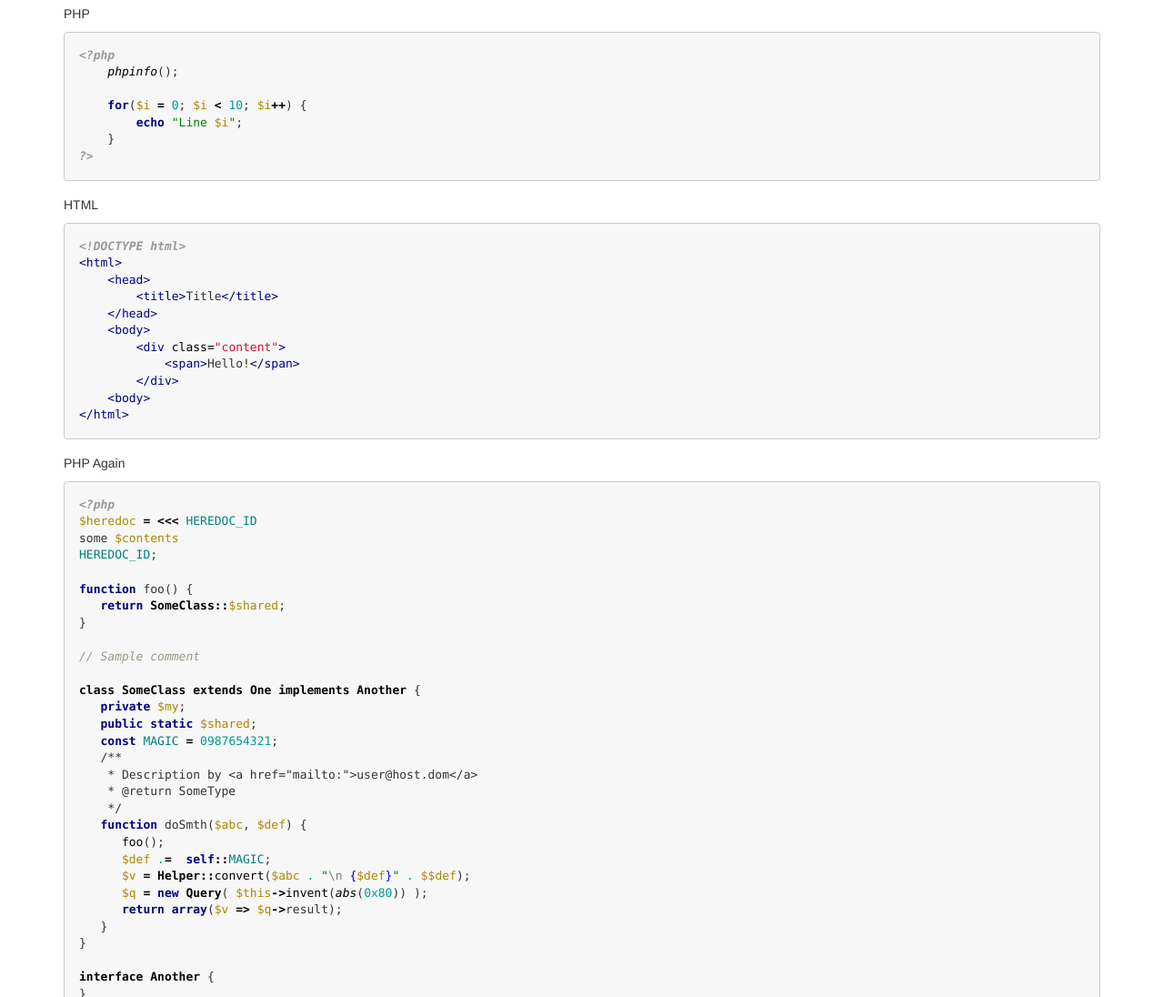
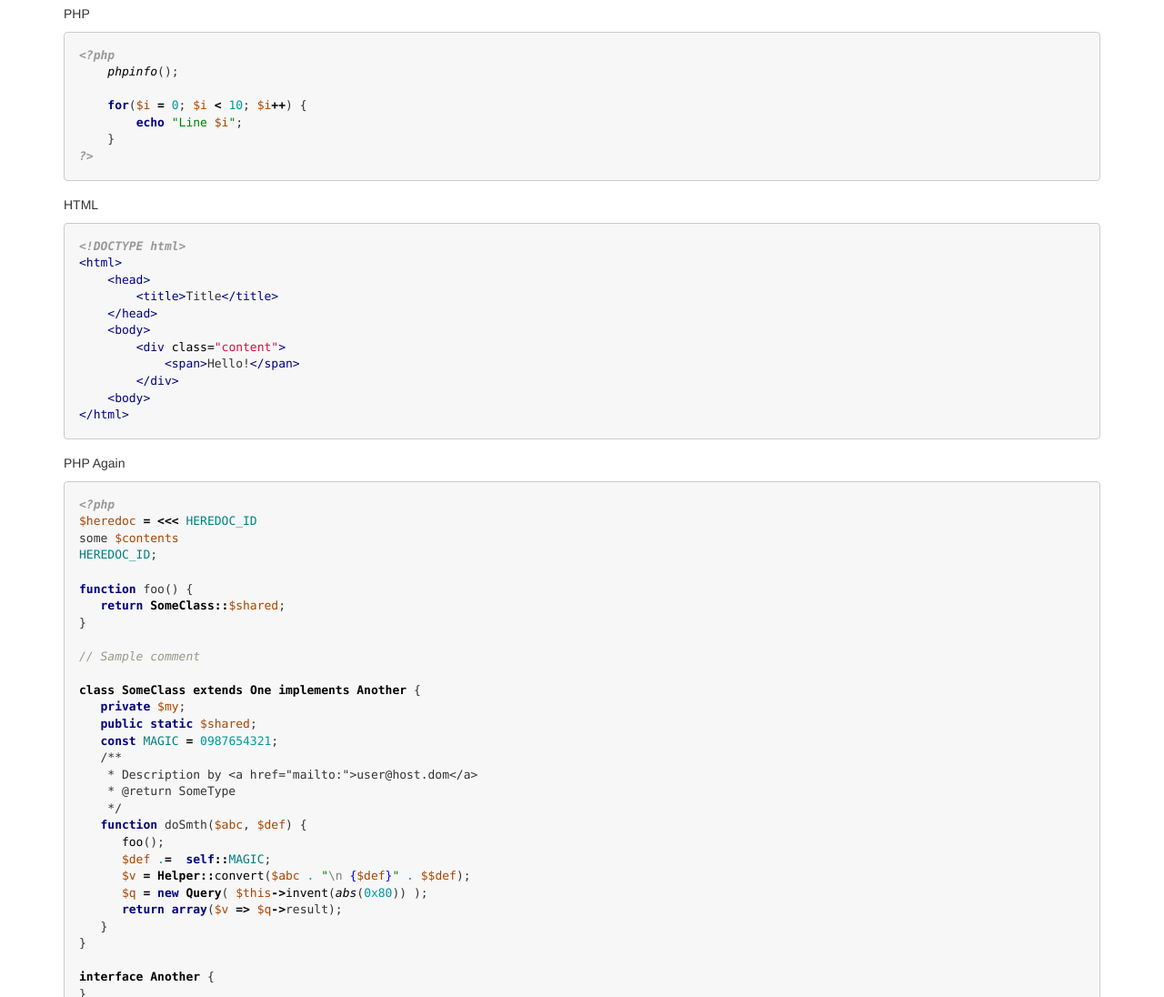
Before and after one commit to alsii/alsii.github.io, a Jekyll site: the page built from l1.md, in a window 1280 px wide. Shown: the part 238-1334 px from the top of the page at 91% size. Built offline with Jekyll 4.4.1, drawn with Linux system fonts in a browser that asks for light colours; Markdown is read by kramdown in place of the engine named in the settings.

Commit message:
Update github.css

```diff
--- a/css/github.css
+++ b/css/github.css
@@ -43,7 +43,7 @@ pre { font-family: Consolas, "Liberation Mono", Menlo, Courier, monospace; }
 .nl { color: #990000; font-weight: bold } /* Name.Label */
 .nn { color: #555555 } /* Name.Namespace */
 .nt { color: #000080 } /* Name.Tag */
-.nv { color: #aa8800 } /* Name.Variable */
+.nv { color: #aa4400 } /* Name.Variable */
 .ow { color: #000000; font-weight: bold } /* Operator.Word */
 .w { color: #bbbbbb } /* Text.Whitespace */
 .mf { color: #009999 } /* Literal.Number.Float */
```
